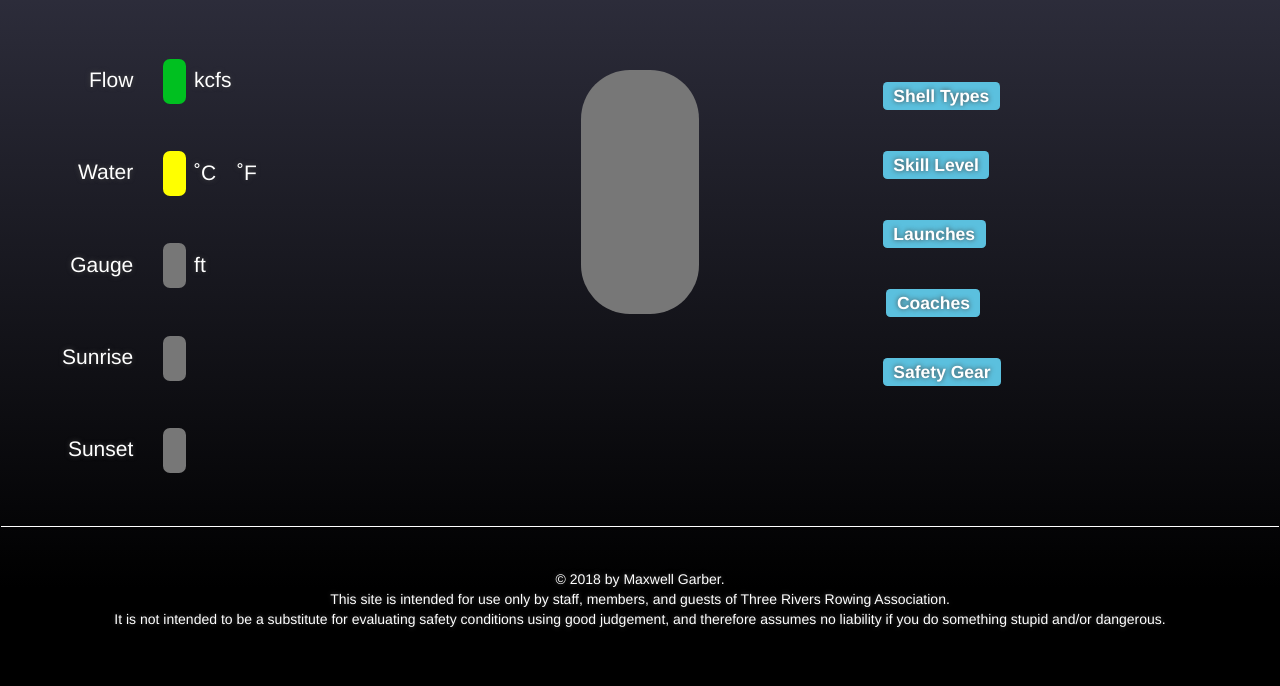
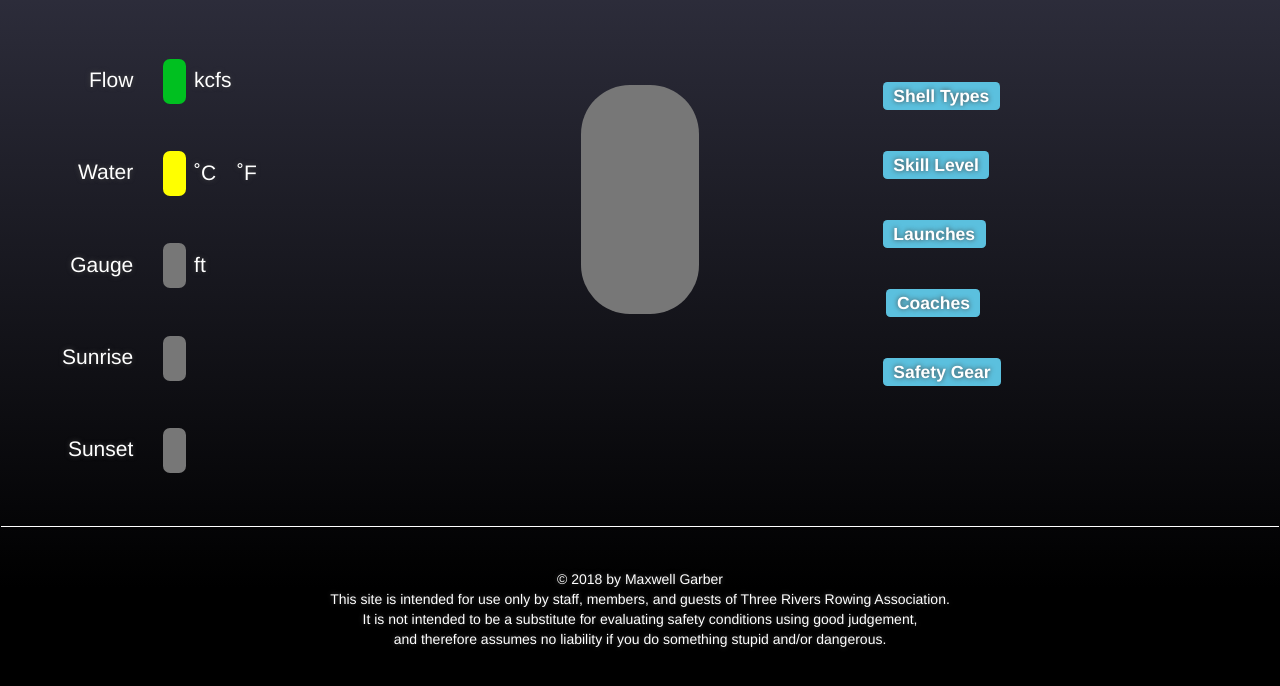
Before and after one commit to maxgarber/RiverStatusBoard, a plain HTML site: page index.html in a window 1280 px wide. Shown: the part 212-898 px from the top of the page. Drawn offline with Linux system fonts and the light colour scheme; no server answers.

Commit message:
Added favicon & made minor html/css changes

```diff
--- a/index.html
+++ b/index.html
@@ -254,7 +254,8 @@
 					</div>
 					<!-- END footnote for zone 6 -->
 
-					<!-- BEGIN Recent Conditions Graph Row
+					<!-- BEGIN Recent Conditions Graph Row --
+
 					<div class="row center-block" id="graphRow" data-bind="visible: graphEnabled">
 						<div class="col-lg-12 col-md-12 col-sm-12 col-xs-12 text-center" id="graphRow">
 							<h2>Recent Conditions</h2>
@@ -263,7 +264,8 @@
 							</div>
 						</div>
 					</div>
-					 END Recent Conditions Graph Row -->
+
+					!-- END Recent Conditions Graph Row -->
 
 					<!-- BEGIN Data attribution section -->
 					<div class="row text-center bottom-border" id="attributionRow">
@@ -321,9 +323,9 @@
 					<!-- BEGIN copyright row -->
 					<div class="row" id="copyrightRow">
 						<div class="col-lg-12 col-md-12 col-sm-12 col-xs-12 text-center">
-							<span>© 2018 by Maxwell Garber.</span><br />
+							<span>© 2018 by Maxwell Garber</span><br />
 							<span>This site is intended for use only by staff, members, and guests of Three Rivers Rowing Association.</span><br />
-							<span>It is not intended to be a substitute for evaluating safety conditions using good judgement,
+							<span>It is not intended to be a substitute for evaluating safety conditions using good judgement,<br />
 								and therefore assumes no liability if you do something stupid and/or dangerous.</span>
 						</div>
 					</div>
--- a/styles.css
+++ b/styles.css
@@ -14,12 +14,6 @@ html {
 body {
 	color: #ffffff;
 	text-shadow: 0 0 5px #444444;
-
-	/*background: rgb(60,60,69);
-	background: -moz-linear-gradient(top, rgba(60,60,69,1) 0%, rgba(0,0,0,1) 100%);
-	background: -webkit-linear-gradient(top, rgba(60,60,69,1) 0%,rgba(0,0,0,1) 100%);
-	background: linear-gradient(to bottom, rgba(60,60,69,1) 0%,rgba(0,0,0,1) 100%);
-	filter: progid:DXImageTransform.Microsoft.gradient( startColorstr='#3c3c45', endColorstr='#000000',GradientType=0 );*/
 }
 
 /*	Content Layout	*/
@@ -177,7 +171,7 @@ span.now-value-units {
 	font-weight: bolder;
 	padding-left: 0.3em;
 	padding-right: 0.3em;
-	padding-top: 0.075em;
+	padding-top: 0;
 	padding-bottom: 0.05em;
 }
 
```
Also changed, not shown: favicon.ico (added).
